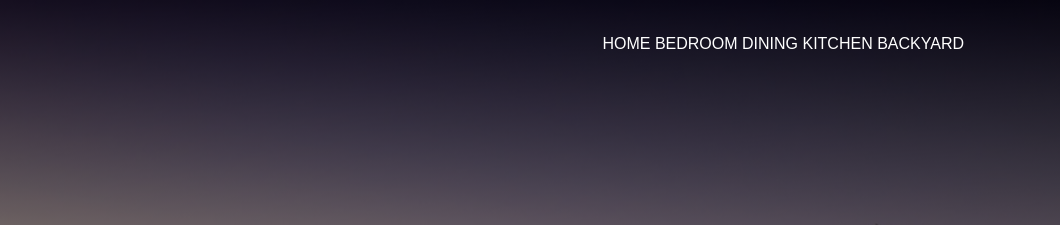
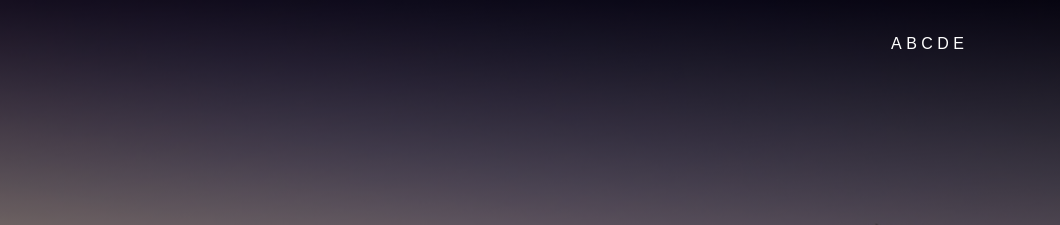
Before and after one commit to minhao23/testing, a plain HTML site: page index.html in a window 1280 px wide. Shown: the top 225 px of the page, 220-1280 px from the left. Drawn offline with Linux system fonts and the light colour scheme.

Commit message:
first commit

```diff
--- a/index.html
+++ b/index.html
@@ -9,11 +9,11 @@
             <div class="navbar">
                 <img src = "logo.png" class="logo">
                 <ul>
-                    <li><a href="#">Home</a></li>
-                    <li><a href="#">Bedroom</a></li>
-                    <li><a href="#">Dining</a></li>
-                    <li><a href="#">Kitchen</a></li>
-                    <li><a href="#">Backyard</a></li>
+                    <li><a href="#">A</a></li>
+                    <li><a href="#">B</a></li>
+                    <li><a href="#">C</a></li>
+                    <li><a href="#">D</a></li>
+                    <li><a href="#">E</a></li>
                 </ul>
             </div>
             <div class="content">
```
